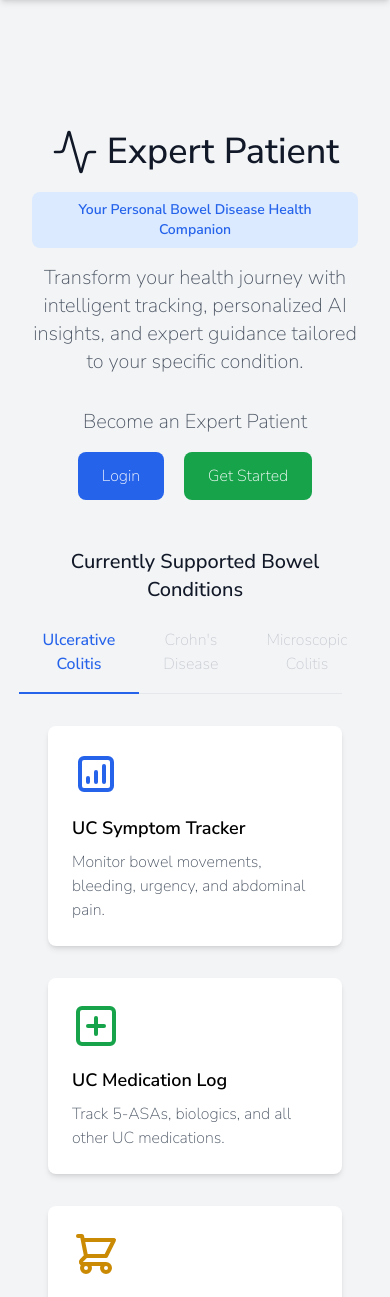
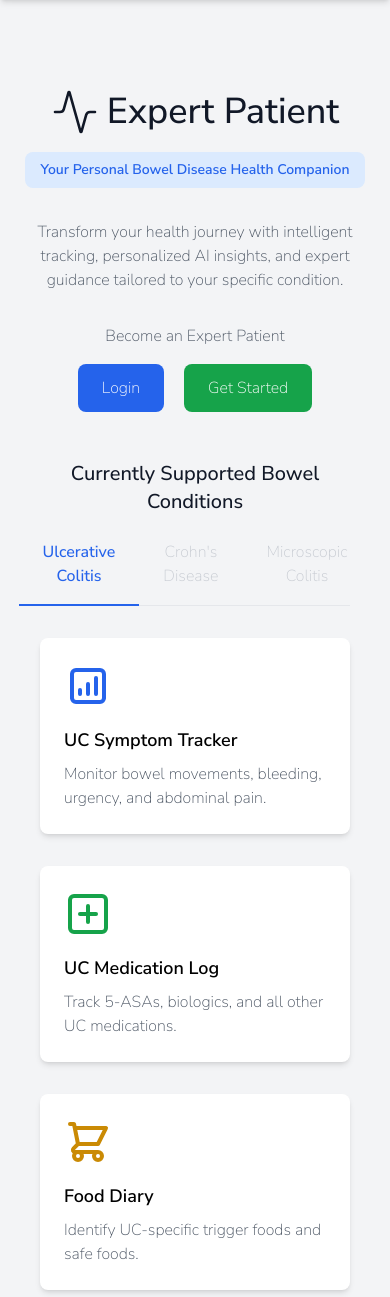
Before and after one commit to GuyMitchy/UC-Expert-Patient, a Django app: template home/templates/home/home.html in a window 390 px wide. Shown: the part 64-1361 px from the top of the page. Run offline with Django 5.2, Linux system fonts and the light colour scheme; the template is opened without the code that fills it, so the values that code supplies are empty; some libraries are stand-ins or nearby versions.

Commit message:
Update readme spacing and add classes to outer most div to remove gapping on small screens

```diff
--- a/home/templates/home/home.html
+++ b/home/templates/home/home.html
@@ -2,7 +2,7 @@
 {% load static %}
 
 {% block content %}
-<div class="max-w-7xl mx-auto px-4 sm:px-6 lg:px-8 py-12">
+<div class="max-w-7xl mx-auto px-2 xs:px-4 sm:px-6 lg:px-8 py-12 min-w-0 overflow-x-hidden">
     {% if user.is_authenticated %}
     <div class="mb-8 text-center">
         <h1 class="text-4xl text-gray-900">UC Expert Dashboard</h1>
@@ -256,7 +256,7 @@
 
     <div class="max-w-screen w-full space-y-8">
         <!-- Hero Section -->
-        <div class="max-w-7xl mx-auto px-4 sm:px-6 lg:px-8 pt-20 pb-16">
+        <div class="max-w-7xl mx-auto px-4 sm:px-6 lg:px-8 pt-10 pb-16">
             <div class="text-center">
                 <h1 class="flex items-center gap-2 justify-center text-4xl font-medium text-gray-900 mb-4">
                     <i data-lucide="activity" class="thin-icon w-12 h-12"></i> Expert Patient
@@ -265,11 +265,11 @@
                 <span class="inline-block bg-blue-100 text-blue-600 px-4 py-2 rounded-lg text-sm font-semibold mb-4">
                     Your Personal Bowel Disease Health Companion
                 </span>
-                <p class="text-xl text-gray-600 mb-8 max-w-2xl mx-auto">
+                <p class="text-l text-gray-600 mt-4 mb-8 max-w-2xl mx-auto">
                     Transform your health journey with intelligent tracking, personalized AI insights, and expert guidance
                     tailored to your specific condition.
                 </p>
-                <p class="text-xl text-gray-600 mb-4 max-w-2xl mx-auto">Become an Expert Patient</p>
+                <p class="text-l text-gray-600 mb-4 max-w-2xl mx-auto">Become an Expert Patient</p>
 
                 <div class="space-x-4">
                     <a href="{% url 'account_login' %}"
@@ -490,7 +490,7 @@
                         </div>
                         <div class="ml-4">
                             <h3 class="font-semibold text-gray-900">Amanda Patel</h3>
-                            <p class="text-gray-500 text-sm">Chrone Disease Patient</p>
+                            <p class="text-gray-500 text-sm">Crohn's Disease Patient</p>
                         </div>
                     </div>
                     <p class="text-gray-600 mb-4">
```
Also changed, not shown: README.md.
